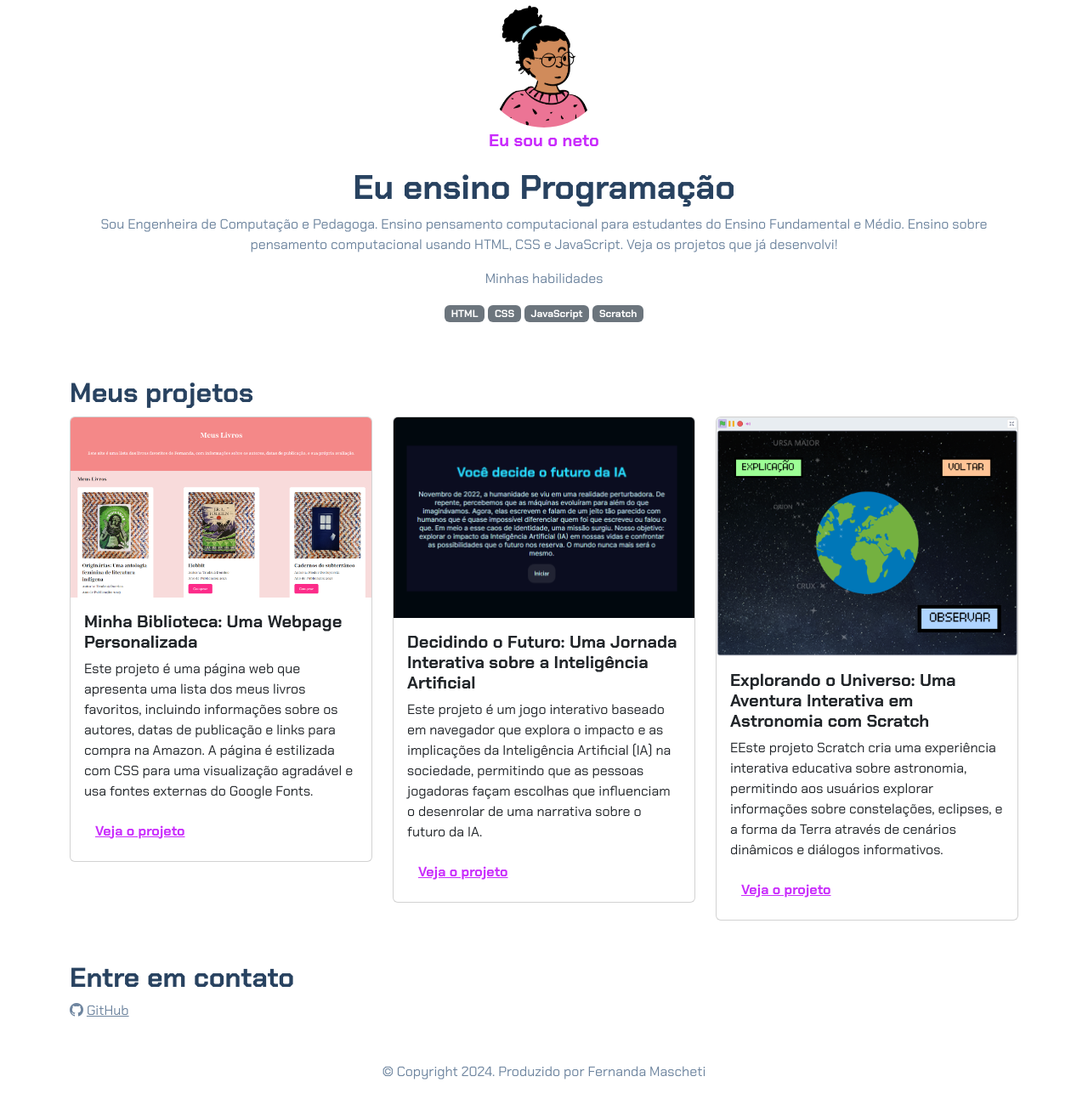
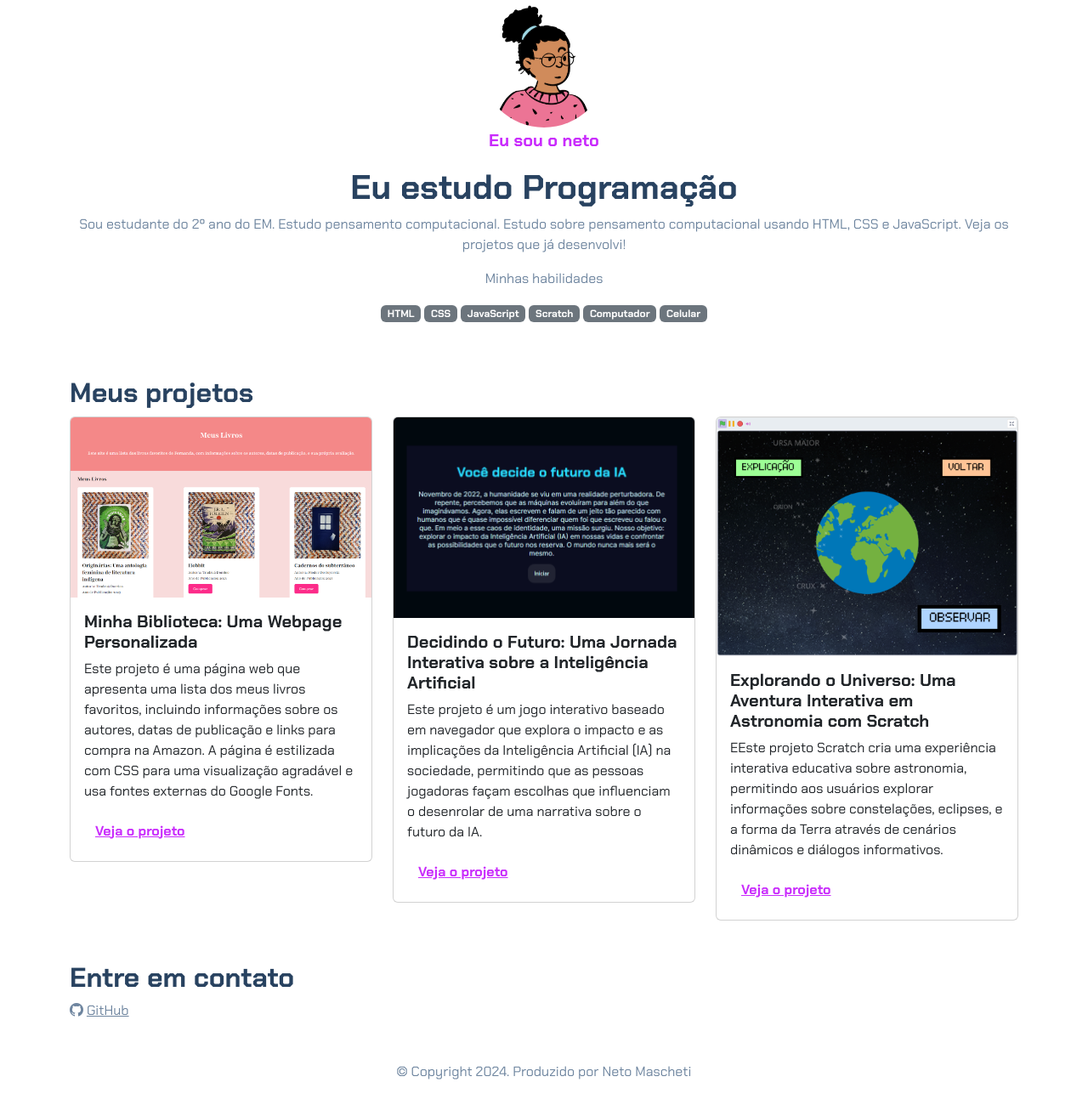
Before and after one commit to waldirneto095/My-Portifolio, a plain HTML site: page index.html in a window 1280 px wide. Shown: the whole page at 85% size. Drawn offline with nearby package versions, Linux system fonts and the light colour scheme.

Commit message:
mod five

```diff
--- a/index.html
+++ b/index.html
@@ -15,9 +15,8 @@
         <img src="img/avatar-perfil.png" alt="avatar da Fernanda" class="rounded-circle" width="150" height="150"
             srcset="">
         <p class="lead">Eu sou o neto</p>
-        <h1>Eu ensino Programação</h1>
-        <p>Sou Engenheira de Computação e Pedagoga. Ensino pensamento computacional para estudantes do Ensino
-            Fundamental e Médio. Ensino sobre pensamento computacional usando HTML, CSS e JavaScript. Veja os projetos
+        <h1>Eu estudo Programação</h1>
+        <p>Sou estudante do 2º ano do EM. Estudo pensamento computacional. Estudo sobre pensamento computacional usando HTML, CSS e JavaScript. Veja os projetos
             que já desenvolvi!</p>
         <p>Minhas habilidades</p>
         <div>
@@ -25,6 +24,8 @@
             <p class="badge bg-secondary">CSS</p>
             <p class="badge bg-secondary">JavaScript</p>
             <p class="badge bg-secondary">Scratch</p>
+            <p class="badge bg-secondary">Computador</p>
+            <p class="badge bg-secondary">Celular</p>
         </div>
     </header>
     <main class="container mt-5">
@@ -208,9 +209,9 @@
         <h2>Entre em contato</h2>
         <div>
             <i class="bi bi-github"></i>
-            <a href="https://github.com/femascheti">GitHub</a>
+            <a href="https://github.com/waldirneto095">GitHub</a>
         </div>
-        <p class="my-5 text-center">© Copyright 2024. Produzido por Fernanda Mascheti</p>
+        <p class="my-5 text-center">© Copyright 2024. Produzido por Neto Mascheti</p>
     </footer>
 
     <script src="https://cdn.jsdelivr.net/npm/bootstrap@5.3.2/dist/js/bootstrap.bundle.min.js"></script>
```
